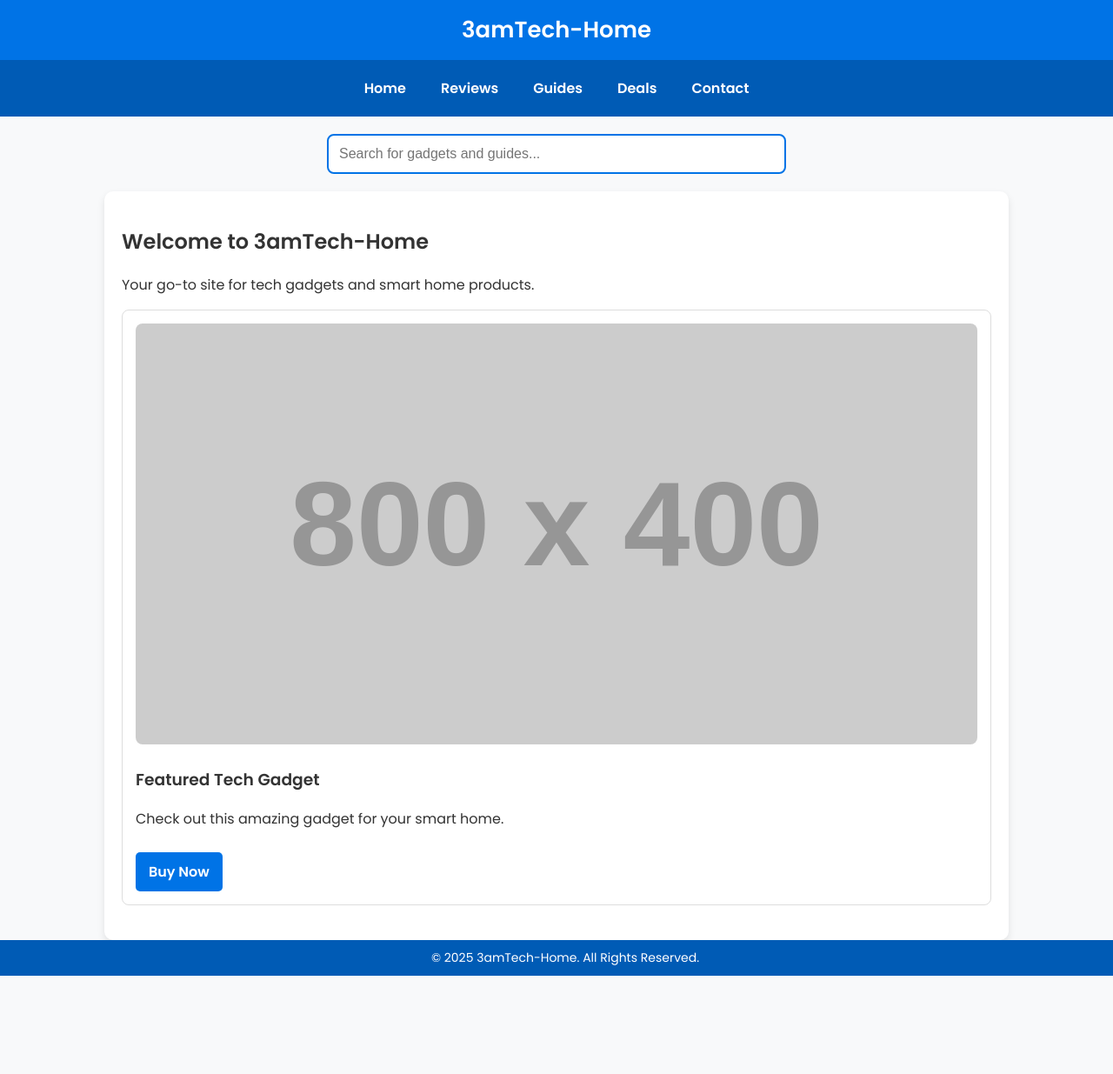
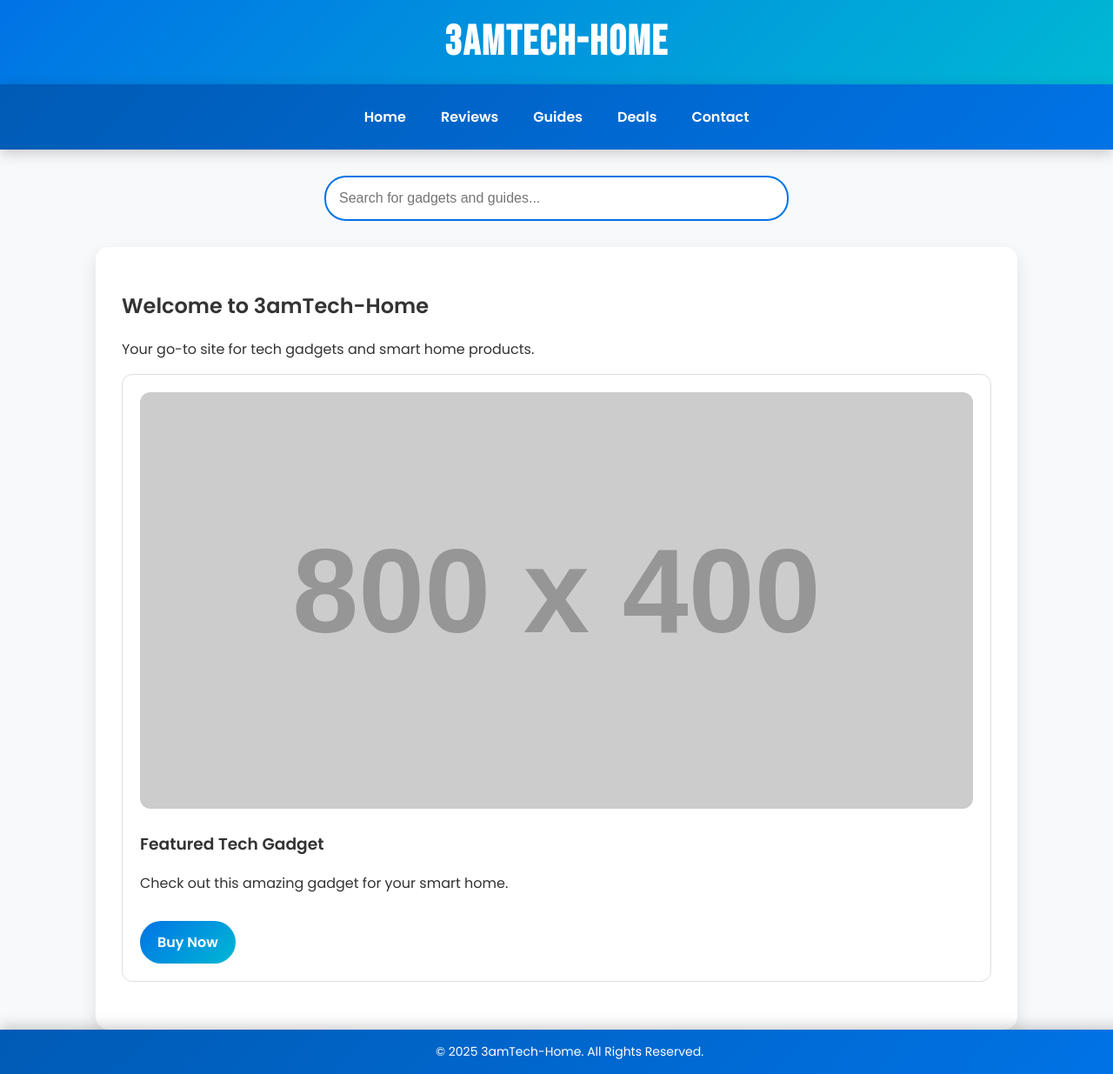
Before and after one commit to StephenRaj17/3amTech-Home, a plain HTML site: page index.html in a window 1280 px wide. Shown: the top 1235 px of the page at 87% size. Before the commit the page ends 1122 px from the top, so only its background shows below. Drawn offline with Linux system fonts and the light colour scheme; placeholder pictures from the web are drawn by us.

Commit message:
Add files via upload

```diff
--- a/index.html
+++ b/index.html
@@ -4,7 +4,7 @@
     <meta charset="UTF-8">
     <meta name="viewport" content="width=device-width, initial-scale=1.0">
     <title>3amTech-Home | Tech & Lifestyle</title>
-    <link href="https://fonts.googleapis.com/css2?family=Poppins:wght@300;400;600&display=swap" rel="stylesheet">
+    <link href="https://fonts.googleapis.com/css2?family=Bebas+Neue&family=Poppins:wght@300;400;600&display=swap" rel="stylesheet">
     <style>
         body {
             font-family: 'Poppins', sans-serif;
@@ -14,80 +14,103 @@
             color: #333;
         }
         header {
-            background: #0073e6;
+            background: linear-gradient(135deg, #0073e6, #00b8d4);
             color: white;
-            padding: 15px;
+            padding: 20px;
             text-align: center;
-            font-size: 26px;
+            font-size: 48px; /* Larger font size for impact */
             font-weight: bold;
+            font-family: 'Bebas Neue', sans-serif; /* New font for the title */
+            letter-spacing: 2px; /* Adds spacing for a modern look */
+            box-shadow: 0px 4px 15px rgba(0, 0, 0, 0.2);
         }
         nav {
             display: flex;
             justify-content: center;
-            background: #005bb5;
-            padding: 10px;
+            background: linear-gradient(135deg, #005bb5, #0073e6);
+            padding: 15px;
+            box-shadow: 0px 4px 15px rgba(0, 0, 0, 0.2);
         }
         nav a {
             color: white;
             text-decoration: none;
             padding: 10px 20px;
             font-weight: 600;
+            transition: background-color 0.3s, transform 0.3s;
+            border-radius: 5px;
+        }
+        nav a:hover {
+            background-color: rgba(255, 255, 255, 0.2);
+            transform: translateY(-3px);
         }
         .search-bar {
             text-align: center;
-            margin: 20px 0;
+            margin: 30px 0;
         }
         .search-bar input {
             width: 80%;
             max-width: 500px;
-            padding: 12px;
+            padding: 15px;
             font-size: 16px;
             border: 2px solid #0073e6;
-            border-radius: 8px;
+            border-radius: 25px;
+            outline: none;
+            transition: border-color 0.3s, box-shadow 0.3s;
+        }
+        .search-bar input:focus {
+            border-color: #00b8d4;
+            box-shadow: 0px 0px 10px rgba(0, 184, 212, 0.5);
         }
         .container {
             max-width: 1000px;
             margin: auto;
-            padding: 20px;
+            padding: 30px;
             background: white;
-            border-radius: 10px;
-            box-shadow: 0px 4px 8px rgba(0, 0, 0, 0.1);
+            border-radius: 15px;
+            box-shadow: 0px 8px 20px rgba(0, 0, 0, 0.1);
         }
         .product {
             border: 1px solid #ddd;
-            padding: 15px;
-            margin-bottom: 20px;
+            padding: 20px;
+            margin-bottom: 25px;
             background: #fff;
-            border-radius: 8px;
-            transition: transform 0.3s;
+            border-radius: 12px;
+            transition: transform 0.3s, box-shadow 0.3s;
         }
         .product:hover {
             transform: scale(1.03);
+            box-shadow: 0px 8px 20px rgba(0, 0, 0, 0.2);
         }
         .product img {
             width: 100%;
             height: auto;
-            border-radius: 8px;
+            border-radius: 12px;
         }
         .product a {
             display: inline-block;
-            margin-top: 10px;
-            padding: 10px 15px;
-            background: #0073e6;
+            margin-top: 15px;
+            padding: 12px 20px;
+            background: linear-gradient(135deg, #0073e6, #00b8d4);
             color: white;
             text-decoration: none;
-            border-radius: 5px;
+            border-radius: 25px;
             font-weight: 600;
+            transition: transform 0.3s, box-shadow 0.3s;
+        }
+        .product a:hover {
+            transform: translateY(-3px);
+            box-shadow: 0px 4px 10px rgba(0, 115, 230, 0.3);
         }
         footer {
-            background: #005bb5;
+            background: linear-gradient(135deg, #005bb5, #0073e6);
             color: white;
             text-align: center;
-            padding: 10px;
+            padding: 15px;
             position: relative;
             bottom: 0;
             width: 100%;
             font-size: 14px;
+            box-shadow: 0px -4px 15px rgba(0, 0, 0, 0.2);
         }
     </style>
 </head>
```
